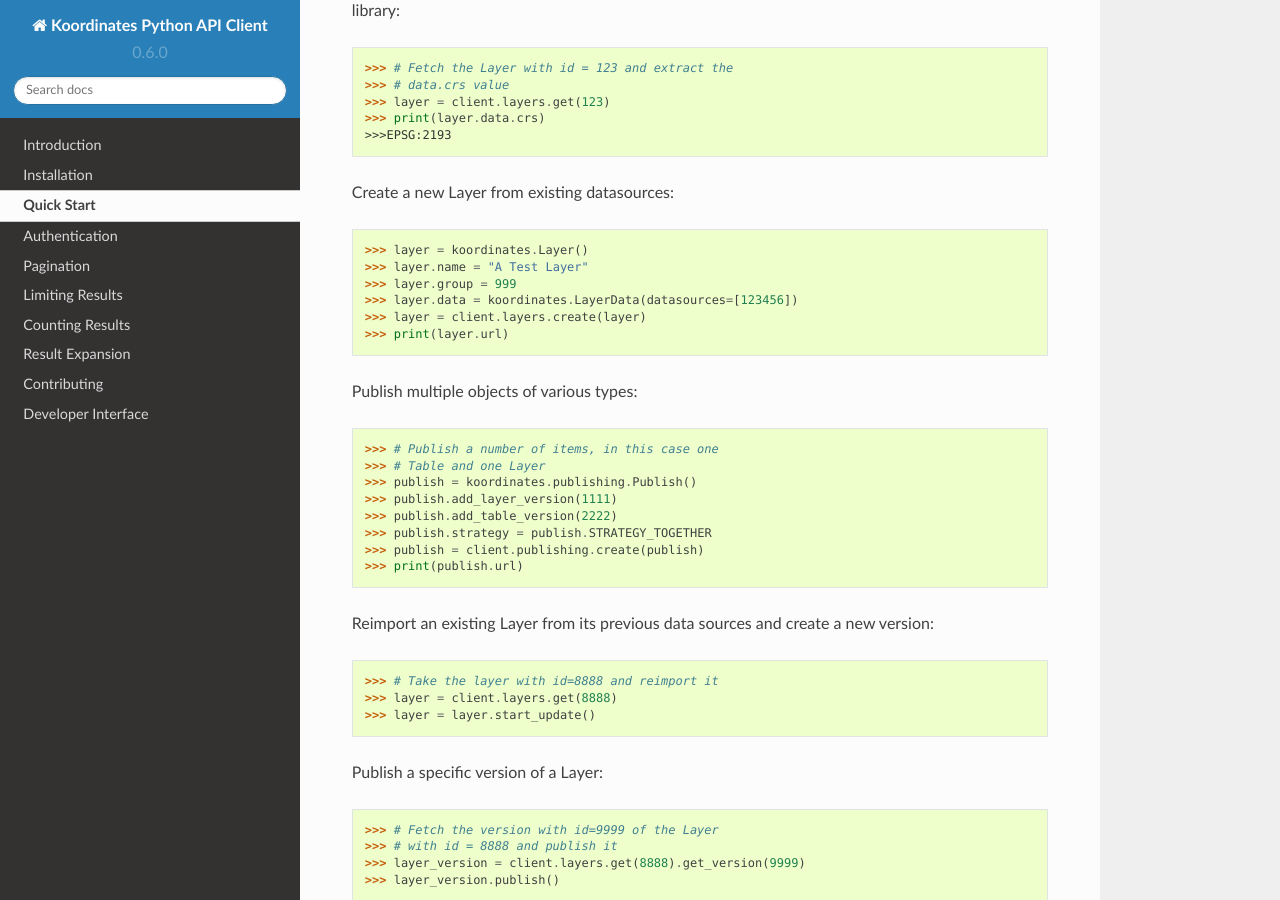
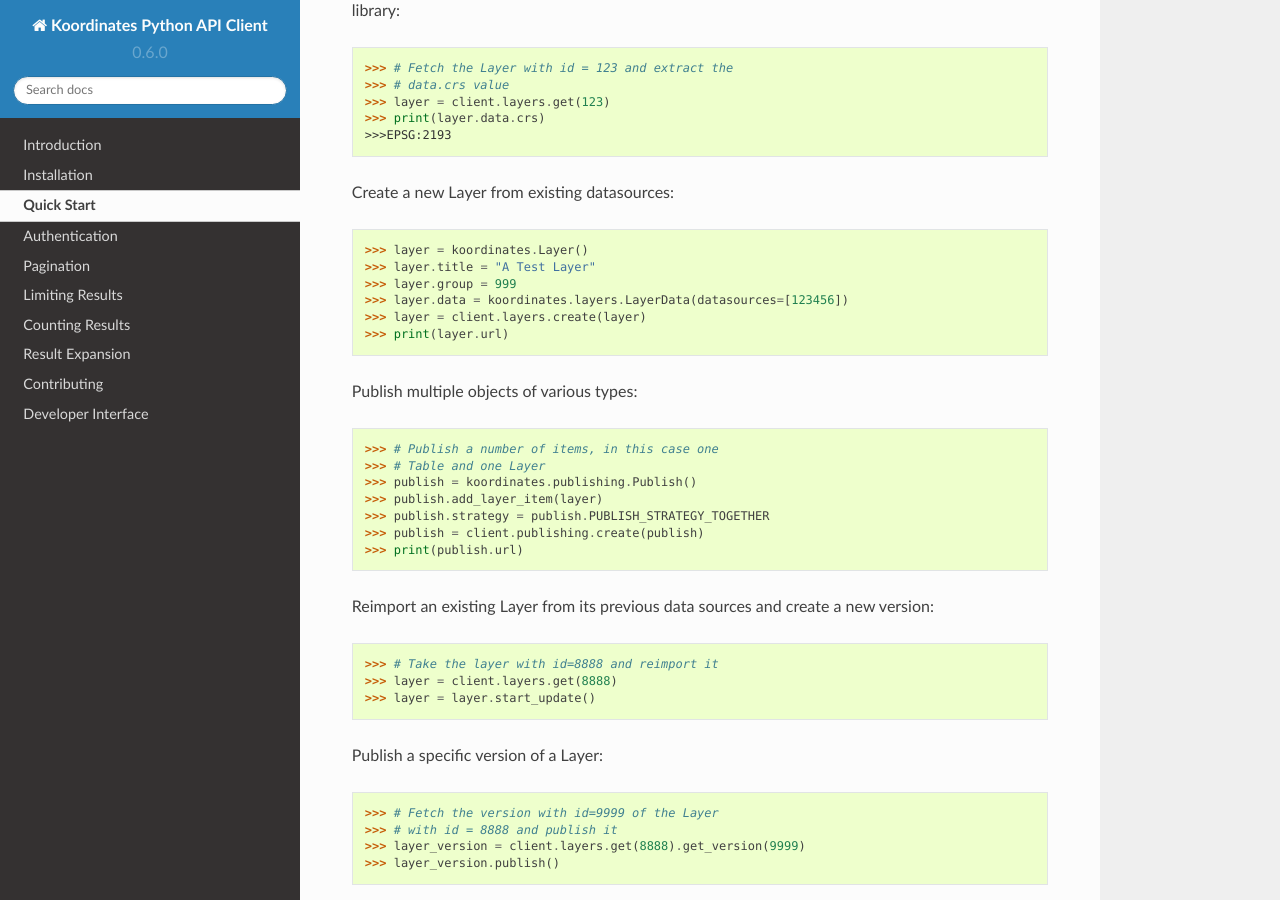
Before and after one commit to koordinates/python-client, a Sphinx documentation site: the page built from docs/source/user/quickstart.rst, in a window 1280 px wide and 900 px high, scrolled down 1176 px. Built offline with Sphinx 7.4.7 and the Read the Docs theme 2.0.0, drawn with Linux system fonts in a browser that asks for light colours.

Commit message:
Update quickstart.rst

```diff
--- a/docs/source/user/quickstart.rst
+++ b/docs/source/user/quickstart.rst
@@ -51,9 +51,9 @@
 Create a new Layer from existing datasources::
 
     >>> layer = koordinates.Layer()
-    >>> layer.name = "A Test Layer"
+    >>> layer.title = "A Test Layer"
     >>> layer.group = 999
-    >>> layer.data = koordinates.LayerData(datasources=[123456])
+    >>> layer.data = koordinates.layers.LayerData(datasources=[123456])
     >>> layer = client.layers.create(layer)
     >>> print(layer.url)
 
@@ -62,9 +62,8 @@
     >>> # Publish a number of items, in this case one
     >>> # Table and one Layer
     >>> publish = koordinates.publishing.Publish()
-    >>> publish.add_layer_version(1111)
-    >>> publish.add_table_version(2222)
-    >>> publish.strategy = publish.STRATEGY_TOGETHER
+    >>> publish.add_layer_item(layer)
+    >>> publish.strategy = publish.PUBLISH_STRATEGY_TOGETHER
     >>> publish = client.publishing.create(publish)
     >>> print(publish.url)
 
```
